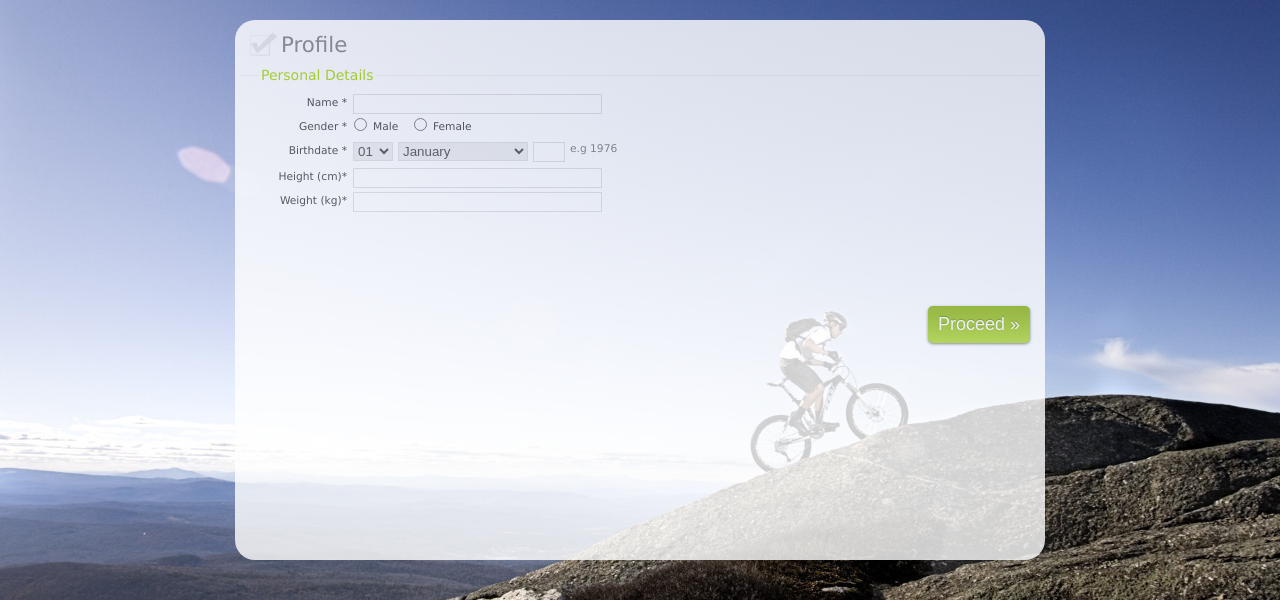
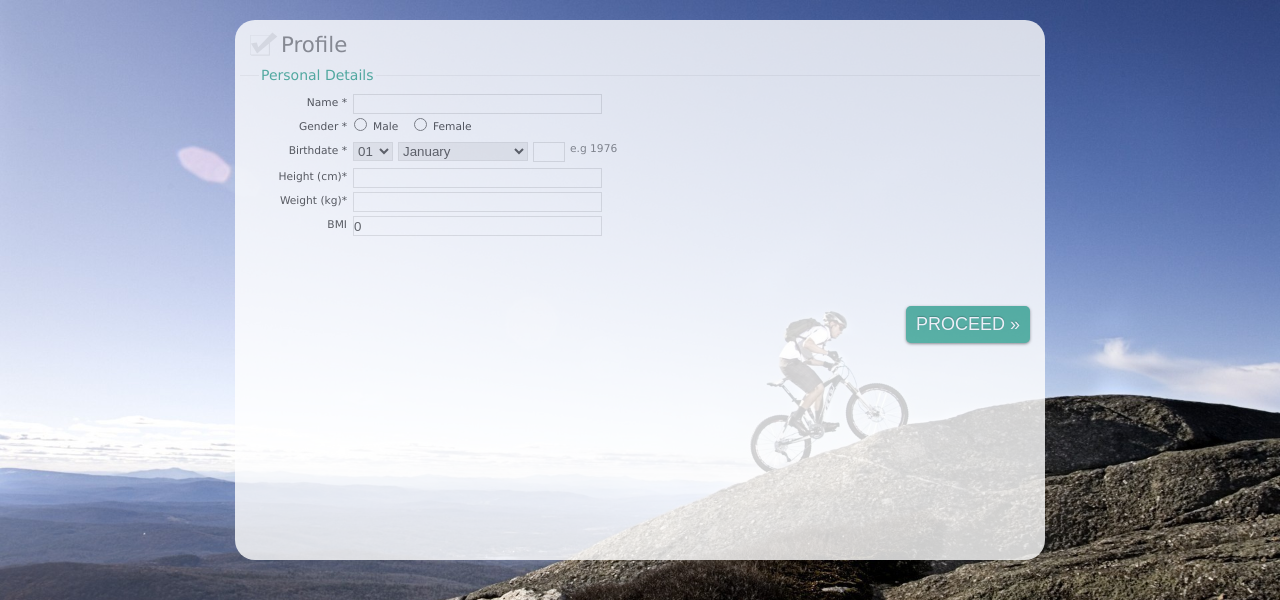
Before and after one commit to WilsonZheng/uoacalendar-examples, a PHP site: page /Profile.html in a window 1280 px wide. Shown: the top 600 px of the page. Run offline with PHP 8.4, Linux system fonts and the light colour scheme; some libraries are stand-ins or nearby versions.

Commit message:
edited profile page. calculation of BMI

```diff
--- a/Profile.html
+++ b/Profile.html
@@ -3,8 +3,30 @@
 <html xmlns="http://www.w3.org/1999/xhtml" xml:lang="en" lang="en">
 <head>
     <title>CSS Registration Form</title>
+    <script src="http://ajax.googleapis.com/ajax/libs/jquery/1.11.2/jquery.min.js"></script>
     <meta http-equiv="Content-Type" content="text/html; charset=utf-8"/>
     <link rel="stylesheet" type="text/css" href="assets/css/default.css"/>
+    <script type = "text/javascript" language="javascript">
+
+        function isNumber(evt) {
+            evt = (evt) ? evt : window.event;
+            var charCode = (evt.which) ? evt.which : evt.keyCode;
+            if (charCode > 31 && (charCode < 48 || charCode > 57)) {
+                return false;
+            }
+            return true;
+        }
+
+        function calculate()
+        {
+            var height = document.getElementById("height").value;
+            var weight = document.getElementById("weight").value;
+            var heightInMetre = (height/ 100);
+            var square = heightInMetre * heightInMetre;
+            var bmi= weight / square ;
+            document.getElementById("bmi").value= bmi.toFixed(2);
+        }
+    </script>
 </head>
 <body>
 <form action="index.html" class="register">
@@ -16,11 +38,11 @@
         <p>
             <label>Name *
             </label>
-            <input type="text" class="long"/>
+            <input type="text" class="long" required/>
         </p>
         <p>
             <label>Gender *</label>
-            <input type="radio" value="radio" name="radio"/>
+            <input type="radio" value="radio" name="radio" required/>
             <label class="gender">Male</label>
             <input type="radio" value="radio" name="radio"/>
             <label class="gender">Female</label>
@@ -28,7 +50,7 @@
         <p>
             <label>Birthdate *
             </label>
-            <select class="date">
+            <select class="date" required>
                 <option value="1">01
                 </option>
                 <option value="2">02
@@ -92,7 +114,7 @@
                 <option value="31">31
                 </option>
             </select>
-            <select>
+            <select required>
                 <option value="1">January
                 </option>
                 <option value="2">February
@@ -118,21 +140,26 @@
                 <option value="12">December
                 </option>
             </select>
-            <input class="year" type="text" size="4" maxlength="4"/>e.g 1976
+            <input class="year" type="text" size="4" maxlength="4" onkeypress="return isNumber(event)" required/>e.g 1976
         </p>
         <p>
             <label>Height (cm)*
             </label>
-            <input class="long" type="text"/>
+            <input class="long" type="text" id="height" onkeypress="return isNumber(event)" required/>
 
         </p>
         <p>
             <label>Weight (kg)*
             </label>
-            <input class="long" type="text"/>
+            <input class="long" type="text" id ="weight"  onkeypress="return isNumber(event);" onkeyup="calculate()" required/>
+        </p>
+        <p>
+            <label>BMI
+            </label>
+            <input class="long" type="text" id="bmi" readonly="readonly" value="0"  />
         </p>
     </fieldset>
-    <div><button class="button">Proceed &raquo;</button></div>
+    <div><button class="button">PROCEED &raquo;</button></div>
 </form>
 </body>
 </html>
--- a/assets/css/default.css
+++ b/assets/css/default.css
@@ -1,3 +1,4 @@
+@import url(font-awesome.min.css);
 */*Set's border, padding and margin to 0 for all values*/
 {
     padding: 0;
@@ -18,6 +19,7 @@ body{
 
 p {
     padding: 7px 0 7px 0;
+    font:inherit;
     font-weight: 500;
     font-size: 10pt;
 }
@@ -26,7 +28,7 @@ a {
     text-decoration:none;
 }
 a:hover{
-    color: #abda0f;
+    color: #45ad97;
     text-decoration: none;
 }
 h1 {
@@ -112,7 +114,7 @@ form.register .infobox{
 }
 form.register legend
 {
-    color: #abda0f;
+    color: #45ad97;
     padding:2px;
     margin-left: 14px;
     font-weight:bold;
@@ -178,7 +180,7 @@ form.register input[type=password]
 }
 .button
 {
-    background: #abda0f url(/img/overlay.png) repeat-x;
+    background: #45ad97;
     padding: 8px 10px 8px;
     color: #fff;
     text-decoration: none;
--- a/assets/css/main.css
+++ b/assets/css/main.css
@@ -4121,7 +4121,7 @@
 	#footer {
 		background-color: #1E2832;
 		color: rgba(255, 255, 255, 0.75);
-		text-align: center;
+		text-axgn: center;
 	}
 
 		#footer input, #footer select, #footer textarea {
--- a/loginAndRegister.html
+++ b/loginAndRegister.html
@@ -27,7 +27,7 @@
 		}
 
 		if (valid) {
-		alert ("Login was successful");
+		//alert ("Login was successful");
 		window.location.href = "Profile.html";
 		return false;
 		}
```
